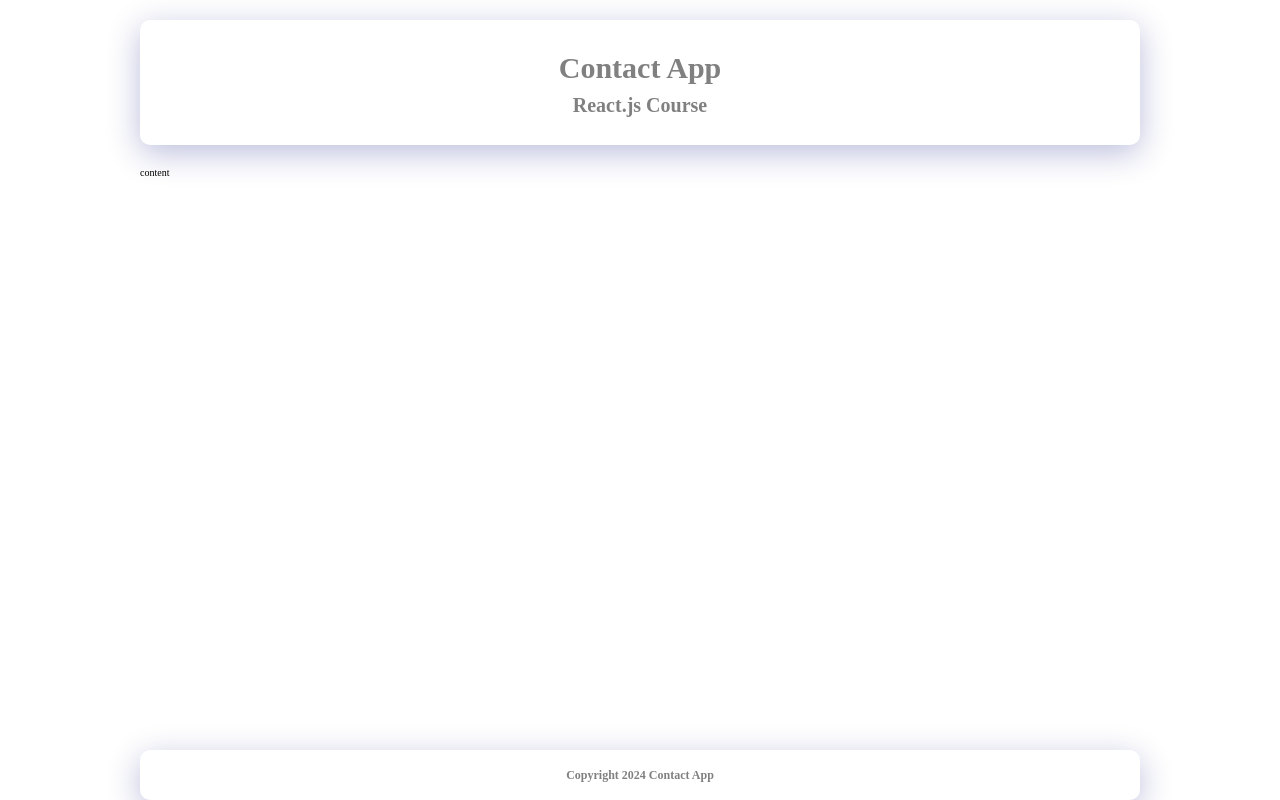
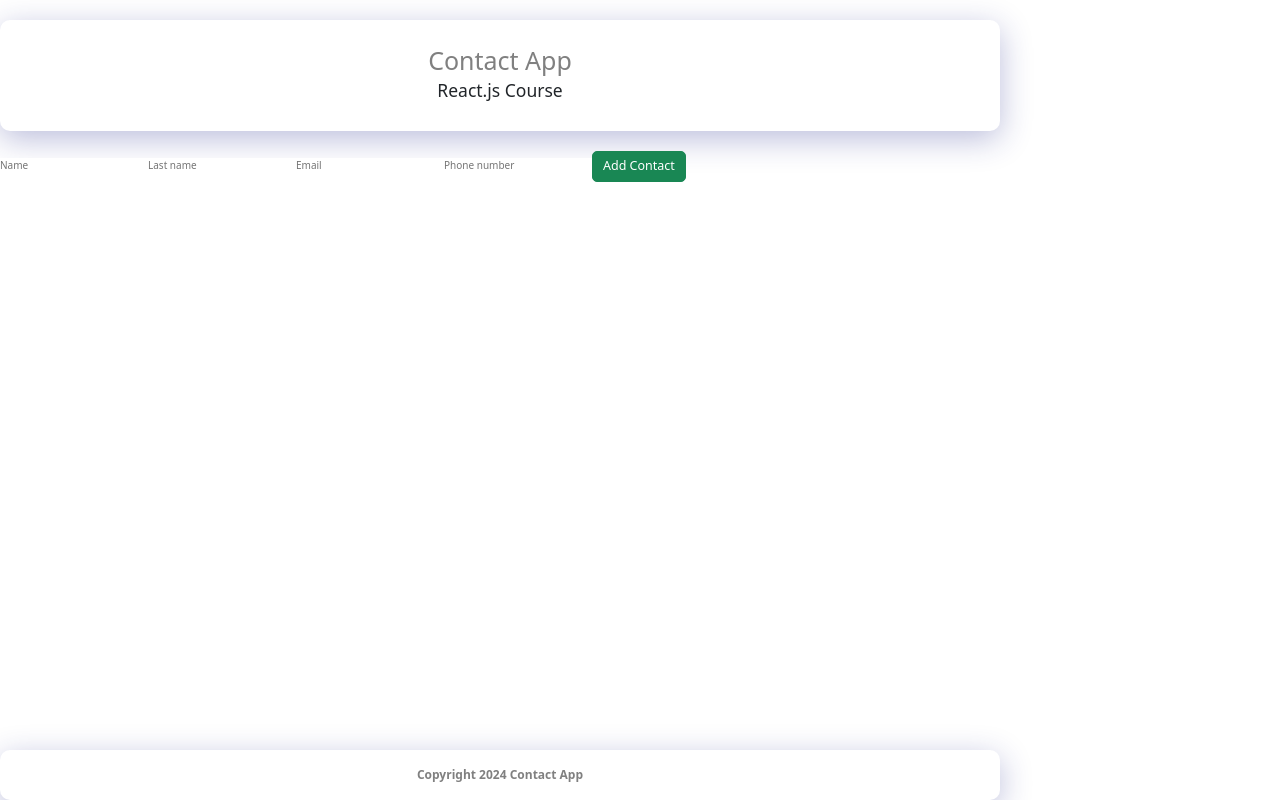
Before and after one commit to farzaneh-zamanian/ContactApp-miniProject, a React (Vite) app: page / in a window 1280 px wide. Built offline with nearby package versions, Linux system fonts and the light colour scheme.

Commit message:
define inputs and add each contact to the contacts array

```diff
--- /dev/null
+++ b/src/components/ContactForm/ContactForm.jsx
@@ -0,0 +1,75 @@
+import React, { useState } from "react";
+import styles from "./ContactForm.module.css";
+import inputs from "../../constants/inputs";
+import { v4 } from "uuid";
+
+function ContactForm() {
+  //*useState ********************
+  // submitted contacts
+  const [contacts, setContacts] = useState([]);
+  //each contact info
+  const [contact, setContact] = useState({
+    id: "",
+    name: "",
+    lastName: "",
+    email: "",
+    telephone: "",
+  });
+  //alert message
+  const [alert, setAlert] = useState("");
+
+  //*implement functions **********
+  //   handle inputs changes
+  const changeHandler = (event) => {
+    const name = event.target.name;
+    const value = event.target.value;
+    setContact((contact) => ({ ...contact, [name]: value }));
+  };
+  const addHandler = () => {
+    // check valid data
+    if (
+      !contact.name ||
+      !contact.lastName ||
+      !contact.email ||
+      !contact.telephone
+    ) {
+      setAlert("please enter valid data");
+      return;
+    }
+    setAlert("");
+    //     add id to each contact info
+    const contactAddedId = { ...contact, id: v4() };
+    //     add data to the contacts array
+    setContacts((contacts) => [...contacts, contactAddedId]);
+    setContact({
+      name: "",
+      lastName: "",
+      email: "",
+      telephone: "",
+    });
+    console.log(contacts);
+  };
+
+  return (
+    <div className={styles.container}>
+      <div className={styles.formContainer}>
+        {inputs.map((input, index) => (
+          <input
+            key={index}
+            type={input.type}
+            name={input.name}
+            placeholder={input.placeholder}
+            onChange={changeHandler}
+            value={contact[input.name]}
+          />
+        ))}
+        <button className="btn btn-lg btn-success" onClick={addHandler}>
+          Add Contact
+        </button>
+      </div>
+      <div className={styles.message}>{alert && <p>{alert}</p>}</div>
+    </div>
+  );
+}
+
+export default ContactForm;
--- /dev/null
+++ b/src/constants/inputs.js
@@ -0,0 +1,6 @@
+const inputs = [{ type: "text", name: "name", placeholder: "Name" },
+{ type: "text", name: "lastName", placeholder: "Last name" },
+{ type: "email", name: "email", placeholder: "Email" },
+{ type: "number", name: "telephone", placeholder: "Phone number" }
+];
+export default inputs;
--- a/src/layouts/Layout.jsx
+++ b/src/layouts/Layout.jsx
@@ -2,11 +2,14 @@ import React from "react";
 import Header from "../components/Header/Header";
 import Footer from "../components/Footer/Footer";
 import styles from "./Layout.module.css";
+import ContactForm from "../components/ContactForm/ContactForm";
 function Layout() {
   return (
     <div className={styles.appContainer}>
       <Header />
-      <main>content</main>
+      <main>
+        <ContactForm/>
+      </main>
       <Footer />
     </div>
   );
--- a/src/main.jsx
+++ b/src/main.jsx
@@ -2,6 +2,8 @@ import { StrictMode } from "react";
 import { createRoot } from "react-dom/client";
 import App from "./App.jsx";
 import "./global.css";
+import "bootstrap/dist/css/bootstrap.min.css"
+
 
 createRoot(document.getElementById("root")).render(
   <StrictMode>
```
Also changed, not shown: src/components/ContactForm/ContactForm.module.css (added).
